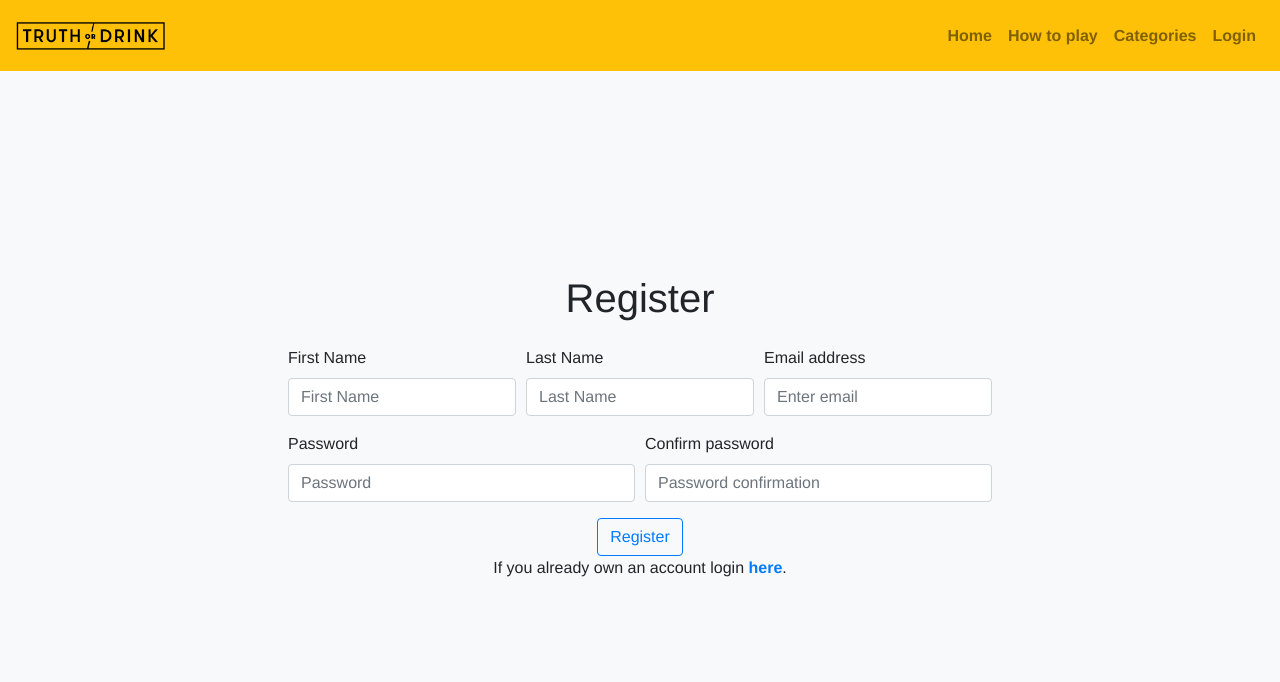
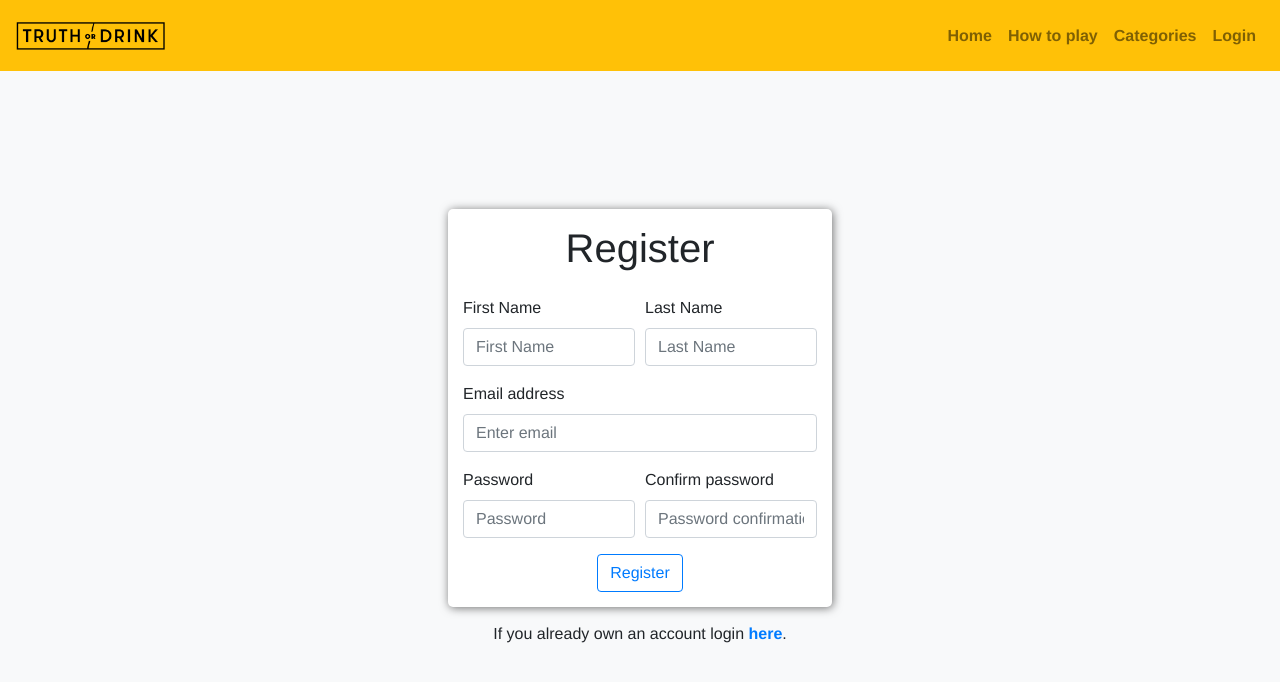
Before and after one commit to karlozrilic/truth_or_drink, a React (Create React App) app: page /register in a window 1280 px wide. Shown: the top 682 px of the page. Built offline with nearby package versions, Linux system fonts and the light colour scheme.

Commit message:
login and register fixes

```diff
--- a/src/App.css
+++ b/src/App.css
@@ -187,6 +187,7 @@ cite{
 }
 
 .loginForm {
+  padding-top: 70px;
   display: flex;
   height: 100vh;
   flex-direction: column;
@@ -194,6 +195,16 @@ cite{
   justify-content: center;
   font-size: 1rem;
   margin: 0;
+}
+.login-box {
+  width: 30%;
+  background-color: white;
+  text-align: center;
+  padding: 15px;
+  border-radius: 5px;
+  -webkit-box-shadow: 1px 1px 10px 0px rgba(0,0,0,0.55);
+  -moz-box-shadow: 1px 1px 10px 0px rgba(0,0,0,0.55);
+  box-shadow: 1px 1px 10px 0px rgba(0,0,0,0.55);
 }
 .registerForm {
   padding-top: 70px;
@@ -205,15 +216,22 @@ cite{
   font-size: 1rem;
   margin: 0;
 }
-.login-forma {
-  width: 25%;
-}
-.register-forma {
-  width: 55%;
+.register-box {
+  width: 30%;
+  background-color: white;
+  text-align: center;
+  padding: 15px;
+  border-radius: 5px;
+  -webkit-box-shadow: 1px 1px 10px 0px rgba(0,0,0,0.55);
+  -moz-box-shadow: 1px 1px 10px 0px rgba(0,0,0,0.55);
+  box-shadow: 1px 1px 10px 0px rgba(0,0,0,0.55);
 }
 .form-error-text {
   display: none;
   color: red !important;
+}
+.below-form-text {
+  padding-top: 15px;
 }
 
 .question {
@@ -626,8 +644,11 @@ red {
     justify-content: center;
     margin-bottom: 10px;
   }
-  .login-forma {
-    width: 30%;
+  .login-box {
+    width: 50%;
+  }
+  .register-box {
+    width: 60%;
   }
   .dashboard {
     flex-direction: column;
@@ -662,11 +683,14 @@ red {
   }
 }
 
-@media screen and (max-width: 700px) {
-  .login-forma {
+@media screen and (max-width: 767px) {
+  .login-box {
     width: 80%;
   }
-  .register-forma {
+  .registerForm {
+    padding-top: 150px;
+  }
+  .register-box {
     width: 80%;
   }
   .dashboard-sidebar {
@@ -676,7 +700,6 @@ red {
     grid-gap: 0;
     grid-template-columns: 100%;
     grid-template-rows: auto auto auto;
-
   }
   .with-img > img {
     grid-column: 1/2;
--- a/src/components/pages/Login.js
+++ b/src/components/pages/Login.js
@@ -74,8 +74,6 @@ function Login(props) {
                 isLoading: true
             })
 
-            //const { token } = result;
-            //axios.defaults.headers.common['Authorization'] = "neki token";
             const data = {
                 "email": email,
                 "password": password,
@@ -174,8 +172,9 @@ function Login(props) {
         return (
             <>
                 <div className="loginForm">
+                    <div className="login-box">
                         <h1 className="pb-3">Login</h1>
-                        <Form className="text-center login-forma">
+                        <Form className="text-center">
                             <Form.Group className="left-text" controlId="formBasicEmail">
                                 <Form.Label>Email address</Form.Label>
                                 <Form.Control id="email_input" value={email} onChange={onChangeEmail} type="email" placeholder="Enter email" />
@@ -194,10 +193,12 @@ function Login(props) {
                             </Form.Group>
                             {show && <Alert variant="danger" onClose={() => setShow(false)} dismissible transition={Fade}>{props.error.error}</Alert>}
                             <Button onClick={loginSubmit} variant="outline-primary" type="submit">
-                            Submit
+                                Login
                             </Button>
-                        <p>If you don't have account yet register <Alert.Link href='/register'>here</Alert.Link>.</p>
+
                         </Form>
+                    </div>
+                    <p className="below-form-text">If you don't have account yet register <Alert.Link href='/register'>here</Alert.Link>.</p>
                 </div>
             </>
         )
--- a/src/components/pages/Register.js
+++ b/src/components/pages/Register.js
@@ -224,10 +224,11 @@ function Register(props) {
         return (
             <>
                 <div className="registerForm">
+                    <div className="register-box">
                         <h1 className="pb-3">Register</h1>
-                    <Form className="text-center register-forma">
+                        <Form className="text-center">
                             <Form.Row>
-                            <Col lg={4} sm={6}>
+                                <Col lg={6} md={6} sm={12}>
                                     <Form.Group as={Col} className="left-center p-0 left-text">
                                         <Form.Label>First Name</Form.Label>
                                         <Form.Control id="first_name_input" value={local.first_name} onChange={onChangeFirstName} type="email" placeholder="First Name" />
@@ -235,7 +236,7 @@ function Register(props) {
                                         </Form.Text>
                                     </Form.Group>
                                 </Col>
-                            <Col lg={4} sm={6}>
+                                <Col lg={6} md={6} sm={12}>
                                     <Form.Group as={Col} className="left-center p-0 left-text">
                                         <Form.Label>Last Name</Form.Label>
                                         <Form.Control id="last_name_input" value={local.last_name} onChange={onChangeLastName} type="email" placeholder="Last Name" />
@@ -243,7 +244,7 @@ function Register(props) {
                                         </Form.Text>
                                     </Form.Group>
                                 </Col>
-                            <Col lg={4}>
+                                <Col lg={12}>
                                     <Form.Group as={Col} className="left-center p-0 left-text">
                                         <Form.Label>Email address</Form.Label>
                                         <Form.Control id="email_input" value={local.email} onChange={onChangeEmail} type="email" placeholder="Enter email" />
@@ -275,8 +276,9 @@ function Register(props) {
                             <Button onClick={registerSubmit} variant="outline-primary" type="submit">
                                 Register
                             </Button>
-                        <p>If you already own an account login <Alert.Link href='/login'>here</Alert.Link>.</p>
                         </Form>
+                    </div>
+                    <p className="below-form-text">If you already own an account login <Alert.Link href='/login'>here</Alert.Link>.</p>
                 </div>
             </>
         )
```
Lines whose indentation alone changed are shown as unchanged.
